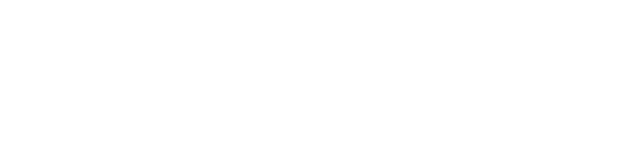
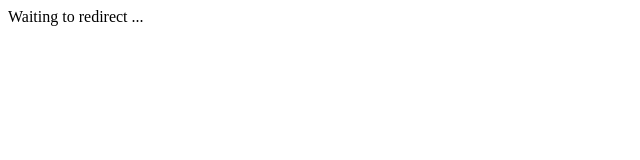
Before and after one commit to bret-blackford/Harvard-CSCI-E-33a, a plain HTML site: page index.html in a window 1280 px wide. Shown: the whole page, without its empty margins (0-640 px from the left). Drawn offline with Linux system fonts and the light colour scheme.

Commit message:
Update index.html

```diff
--- a/index.html
+++ b/index.html
@@ -1,10 +1,11 @@
 <!DOCTYPE html>
 <html lang="en">
 
-<head>
-  <title>Redirect</title>
-  <meta http-equiv="Refresh" content="2; url=Harvard-CSCI-E-33a/e-33a/proj0//index.html">
+  <head>
+    <title>Redirect</title>
+    <meta http-equiv="Refresh" content="2; url=Harvard-CSCI-E-33a/e-33a/proj0//index.html">
   </head>
   <body>
+    Waiting to redirect ...
   </body>
 </html>
```
